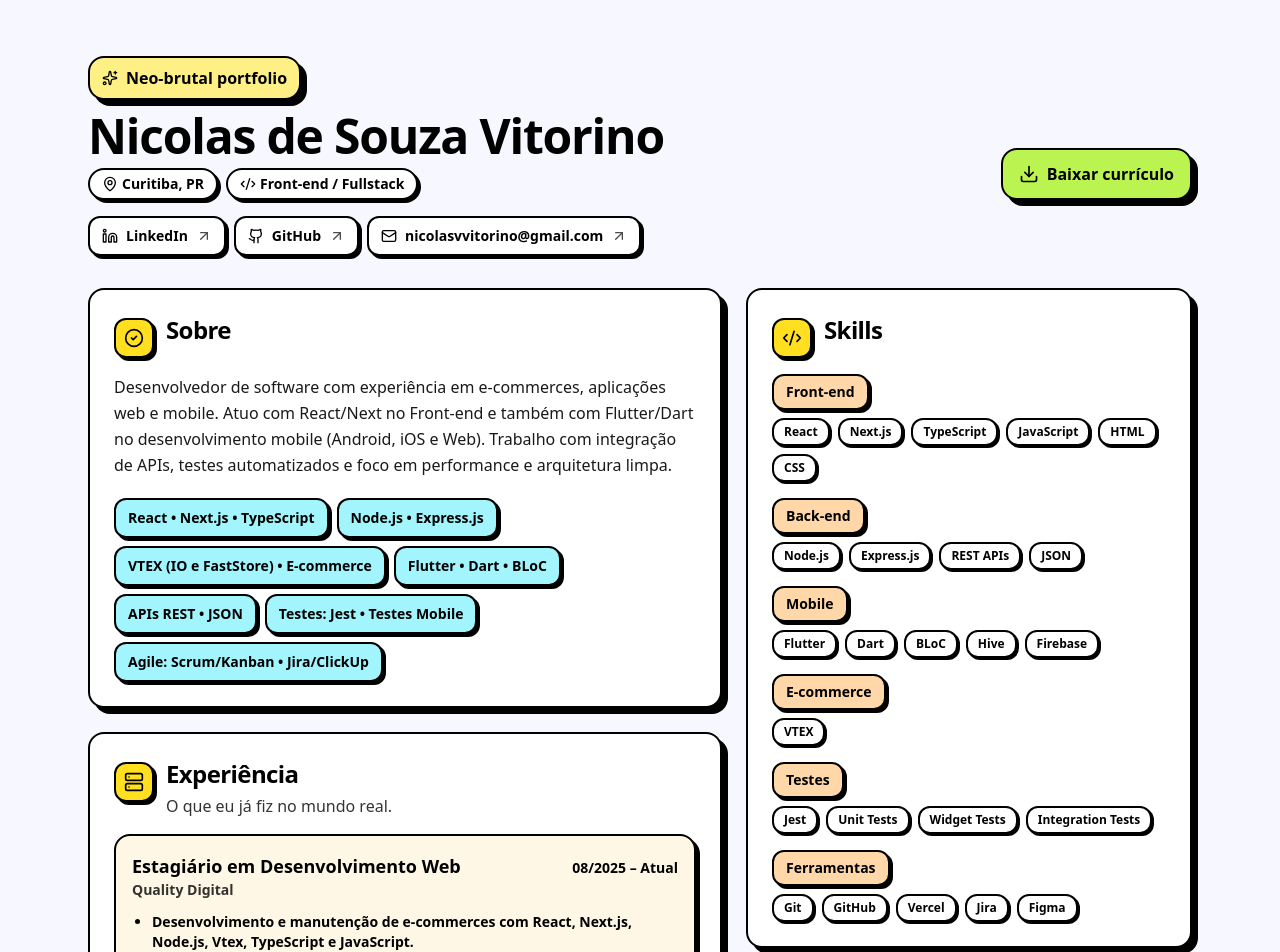
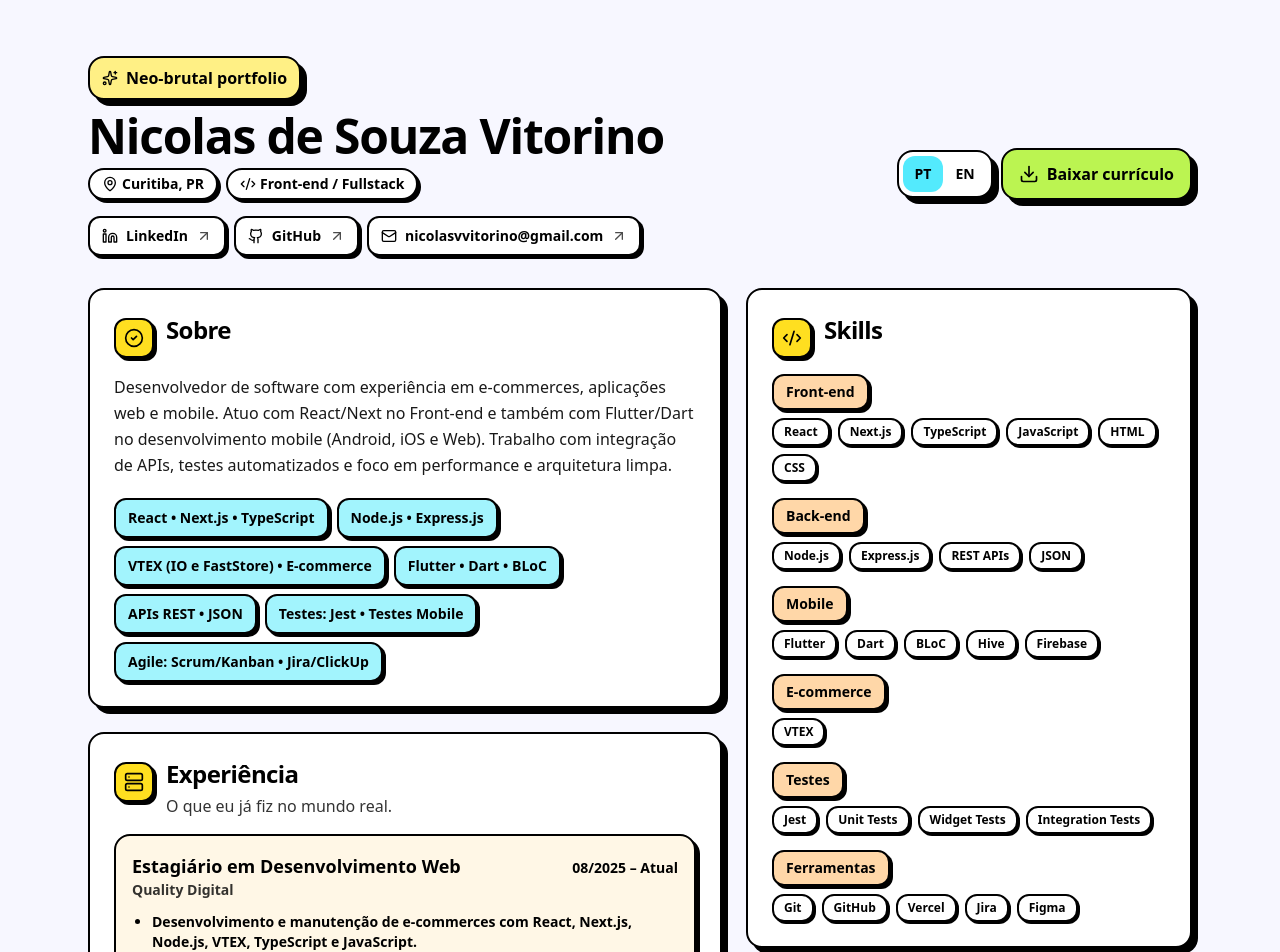
Before and after one commit to nicolasvitorino/site-resume, a React (Vite) app: page / in a window 1280 px wide. Shown: the top 952 px of the page. Built offline with nearby package versions, Linux system fonts and the light colour scheme.

Commit message:
Implement language toggle with translations
Add language toggle functionality and translations

```diff
--- a/src/index.jsx
+++ b/src/index.jsx
@@ -1,10 +1,9 @@
-import React, { useMemo } from "react";
+import React, { useMemo, useState, useEffect } from "react";
 import { motion } from "framer-motion";
 import {
   Github,
   Linkedin,
   Mail,
-  Phone,
   MapPin,
   ArrowUpRight,
   Download,
@@ -16,7 +15,6 @@ import {
 } from "lucide-react";
 
 // Neo-brutalism landing page (single-file). Tailwind is available in preview.
-
 const RESUME_URL = "/cv-nicolas.pdf";
 
 const Pill = ({ children }) => (
@@ -62,10 +60,96 @@ const IconLink = ({ href, icon: Icon, label }) => (
   </a>
 );
 
-// Kept as a constant to avoid accidental ReferenceErrors in JSX.
-const ROLE_PILL_TEXT = "Front-end / Fullstack";
+function LanguageToggle({ lang, setLang }) {
+  return (
+    <div className="inline-flex items-center rounded-2xl border-2 border-black bg-white p-1 shadow-[6px_6px_0_0_#000]">
+      <button
+        type="button"
+        onClick={() => setLang("pt")}
+        className={`rounded-xl px-3 py-2 text-sm font-black transition-transform active:translate-x-[1px] active:translate-y-[1px] ${
+          lang === "pt" ? "bg-cyan-300" : "bg-white"
+        }`}
+      >
+        PT
+      </button>
+      <button
+        type="button"
+        onClick={() => setLang("en")}
+        className={`rounded-xl px-3 py-2 text-sm font-black transition-transform active:translate-x-[1px] active:translate-y-[1px] ${
+          lang === "en" ? "bg-cyan-300" : "bg-white"
+        }`}
+      >
+        EN
+      </button>
+    </div>
+  );
+}
 
 export default function NeoBrutalLanding() {
+  const [lang, setLang] = useState("pt");
+
+  // Persist language
+  useEffect(() => {
+    const saved = localStorage.getItem("lang");
+    if (saved === "pt" || saved === "en") setLang(saved);
+  }, []);
+
+  useEffect(() => {
+    localStorage.setItem("lang", lang);
+  }, [lang]);
+
+  const t = useMemo(
+    () => ({
+      pt: {
+        badge: "Neo-brutal portfolio",
+        rolePill: "Front-end / Fullstack",
+        download: "Baixar currículo",
+        about: "Sobre",
+        experience: "Experiência",
+        experienceSubtitle: "O que eu já fiz no mundo real.",
+        projects: "Projetos",
+        skills: "Skills",
+        contact: "Contate-me",
+        viewLinkedIn: "Ver LinkedIn",
+        viewGithub: "Ver GitHub",
+        sendEmail: "Mandar e-mail",
+        footer: "Feito com React + Tailwind — estilo Neo-Brutalism.",
+        skillGroups: {
+          frontend: "Front-end",
+          backend: "Back-end",
+          mobile: "Mobile",
+          ecommerce: "E-commerce",
+          testing: "Testes",
+          tools: "Ferramentas",
+        },
+      },
+      en: {
+        badge: "Neo-brutal portfolio",
+        rolePill: "Front-end / Fullstack",
+        download: "Download resume",
+        about: "About",
+        experience: "Experience",
+        experienceSubtitle: "What I’ve built in the real world.",
+        projects: "Projects",
+        skills: "Skills",
+        contact: "Contact",
+        viewLinkedIn: "View LinkedIn",
+        viewGithub: "View GitHub",
+        sendEmail: "Send email",
+        footer: "Built with React + Tailwind — Neo-Brutalism style.",
+        skillGroups: {
+          frontend: "Front-end",
+          backend: "Back-end",
+          mobile: "Mobile",
+          ecommerce: "E-commerce",
+          testing: "Testing",
+          tools: "Tools",
+        },
+      },
+    }),
+    []
+  );
+
   const data = useMemo(
     () => ({
       name: "Nicolas de Souza Vitorino",
@@ -76,8 +160,10 @@ export default function NeoBrutalLanding() {
         linkedin: "https://linkedin.com/in/nicolasvitorino",
         github: "https://github.com/nicolasvitorino",
       },
-      summary:
-        "Desenvolvedor de software com experiência em e-commerces, aplicações web e mobile. Atuo com React/Next no Front-end e também com Flutter/Dart no desenvolvimento mobile (Android, iOS e Web). Trabalho com integração de APIs, testes automatizados e foco em performance e arquitetura limpa.",
+      summary: {
+        pt: "Desenvolvedor de software com experiência em e-commerces, aplicações web e mobile. Atuo com React/Next no Front-end e também com Flutter/Dart no desenvolvimento mobile (Android, iOS e Web). Trabalho com integração de APIs, testes automatizados e foco em performance e arquitetura limpa.",
+        en: "Software developer experienced in e-commerce, web and mobile apps. I work with React/Next on the front-end and Flutter/Dart for mobile development (Android, iOS and Web). I focus on API integrations, automated tests, performance and clean architecture.",
+      },
       highlights: [
         "React • Next.js • TypeScript",
         "Node.js • Express.js",
@@ -89,32 +175,51 @@ export default function NeoBrutalLanding() {
       ],
       experience: [
         {
-          title: "Estagiário em Desenvolvimento Web",
+          title: { pt: "Estagiário em Desenvolvimento Web", en: "Web Development Intern" },
           company: "Quality Digital",
-          period: "08/2025 – Atual",
-          bullets: [
-            "Desenvolvimento e manutenção de e-commerces com React, Next.js, Node.js, Vtex, TypeScript e JavaScript.",
+          period: { pt: "08/2025 – Atual", en: "Aug/2025 – Present" },
+          bullets: {
+            pt: [
+              "Desenvolvimento e manutenção de e-commerces com React, Next.js, Node.js, VTEX, TypeScript e JavaScript.",
               "Atuação em projeto internacional (ODP Business), maior case da VTEX.",
               "Integração com APIs REST, correções e melhorias de UX/performance.",
               "Testes unitários com Jest.",
               "Rotina ágil (Scrum/Kanban) com Jira e colaboração em time.",
             ],
+            en: [
+              "Developing and maintaining e-commerce projects with React, Next.js, Node.js, VTEX, TypeScript and JavaScript.",
+              "Working on an international project (ODP Business), one of VTEX’s biggest cases.",
+              "REST API integrations, bug fixes, and UX/performance improvements.",
+              "Unit testing with Jest.",
+              "Agile routine (Scrum/Kanban) using Jira and teamwork collaboration.",
+            ],
+          },
         },
         {
-          title: "Estagiário em Desenvolvimento Mobile",
+          title: { pt: "Estagiário em Desenvolvimento Mobile", en: "Mobile Development Intern" },
           company: "Fitmass S.A.",
-          period: "07/2024 – 07/2025",
-          bullets: [
+          period: { pt: "07/2024 – 07/2025", en: "Jul/2024 – Jul/2025" },
+          bullets: {
+            pt: [
               "Desenvolvimento de apps com Flutter/Dart (Android, iOS e Web).",
               "Integração com APIs REST, GraphQL e Firebase; foco em qualidade e testes automatizados.",
               "Aplicação de boas práticas (Clean Code, OOP) e refatorações.",
             ],
+            en: [
+              "Built apps with Flutter/Dart (Android, iOS and Web).",
+              "Integrated REST APIs, GraphQL and Firebase; focusing on quality and automated testing.",
+              "Applied best practices (Clean Code, OOP) and refactoring.",
+            ],
+          },
         },
       ],
       projects: [
         {
           name: "TaskiToDo",
-          tagline: "App offline de tarefas (Flutter) com CRUD e busca.",
+          tagline: {
+            pt: "App offline de tarefas (Flutter) com CRUD e busca.",
+            en: "Offline task manager (Flutter) with CRUD and search.",
+          },
           stack: ["Flutter", "Dart", "BLoC", "Hive", "MVVM"],
           url: "https://github.com/nicolasvitorino/TaskiToDo",
         },
@@ -153,27 +258,31 @@ export default function NeoBrutalLanding() {
             <div>
               <div className="mb-3 inline-flex items-center gap-2 rounded-2xl border-2 border-black bg-yellow-200 px-3 py-2 font-bold shadow-[6px_6px_0_0_#000]">
                 <Sparkles className="h-4 w-4" />
-                Neo-brutal portfolio
+                {t[lang].badge}
               </div>
+
               <h1 className="text-3xl font-black tracking-tight md:text-5xl">
                 {data.name}
               </h1>
+
               <div className="mt-2 flex flex-wrap items-center gap-2">
                 <Pill>
                   <MapPin className="h-4 w-4" /> {data.location}
                 </Pill>
                 <Pill>
-                  <Code2 className="h-4 w-4" /> {ROLE_PILL_TEXT}
+                  <Code2 className="h-4 w-4" /> {t[lang].rolePill}
                 </Pill>
               </div>
             </div>
 
             <div className="flex flex-wrap items-center gap-2">
+              <LanguageToggle lang={lang} setLang={setLang} />
+
               <a
                 href={RESUME_URL}
                 className="inline-flex items-center gap-2 rounded-2xl border-2 border-black bg-lime-300 px-4 py-3 font-black shadow-[6px_6px_0_0_#000] transition-transform active:translate-x-[2px] active:translate-y-[2px]"
               >
-                <Download className="h-5 w-5" /> Baixar currículo
+                <Download className="h-5 w-5" /> {t[lang].download}
               </a>
             </div>
           </div>
@@ -195,12 +304,9 @@ export default function NeoBrutalLanding() {
               transition={{ duration: 0.5, delay: 0.05 }}
             >
               <Card className="p-6">
-                <SectionTitle
-                  icon={CheckCircle2}
-                  title="Sobre"
-                />
+                <SectionTitle icon={CheckCircle2} title={t[lang].about} />
                 <p className="text-base font-medium leading-relaxed text-black/90">
-                  {data.summary}
+                  {data.summary[lang]}
                 </p>
 
                 <div className="mt-5 flex flex-wrap gap-2">
@@ -225,26 +331,28 @@ export default function NeoBrutalLanding() {
               <Card className="p-6">
                 <SectionTitle
                   icon={Server}
-                  title="Experiência"
-                  subtitle="O que eu já fiz no mundo real."
+                  title={t[lang].experience}
+                  subtitle={t[lang].experienceSubtitle}
                 />
+
                 <div className="space-y-5">
                   {data.experience.map((xp) => (
                     <div
-                      key={`${xp.company}-${xp.title}`}
+                      key={`${xp.company}-${xp.title.pt}`}
                       className="rounded-2xl border-2 border-black bg-[#fff7e6] p-4 shadow-[4px_4px_0_0_#000]"
                     >
                       <div className="flex flex-col gap-1 md:flex-row md:items-baseline md:justify-between">
                         <div>
-                          <div className="text-lg font-black">{xp.title}</div>
+                          <div className="text-lg font-black">{xp.title[lang]}</div>
                           <div className="text-sm font-bold text-black/80">
                             {xp.company}
                           </div>
                         </div>
-                        <div className="text-sm font-extrabold">{xp.period}</div>
+                        <div className="text-sm font-extrabold">{xp.period[lang]}</div>
                       </div>
+
                       <ul className="mt-3 list-disc space-y-2 pl-5 text-sm font-semibold">
-                        {xp.bullets.map((b) => (
+                        {xp.bullets[lang].map((b) => (
                           <li key={b}>{b}</li>
                         ))}
                       </ul>
@@ -261,10 +369,7 @@ export default function NeoBrutalLanding() {
               className="mt-6"
             >
               <Card className="p-6">
-                <SectionTitle
-                  icon={Smartphone}
-                  title="Projetos"
-                />
+                <SectionTitle icon={Smartphone} title={t[lang].projects} />
 
                 <div className="grid gap-4 md:grid-cols-2">
                   {data.projects.map((p) => (
@@ -279,11 +384,12 @@ export default function NeoBrutalLanding() {
                         <div>
                           <div className="text-lg font-black">{p.name}</div>
                           <div className="mt-1 text-sm font-semibold text-black/80">
-                            {p.tagline}
+                            {p.tagline[lang]}
                           </div>
                         </div>
                         <ArrowUpRight className="h-5 w-5 opacity-70 transition-transform group-hover:-translate-y-0.5 group-hover:translate-x-0.5" />
                       </div>
+
                       <div className="mt-3 flex flex-wrap gap-2">
                         {p.stack.map((s) => (
                           <span
@@ -309,18 +415,15 @@ export default function NeoBrutalLanding() {
               transition={{ duration: 0.5, delay: 0.08 }}
             >
               <Card className="p-6">
-                <SectionTitle
-                  icon={Code2}
-                  title="Skills"
-                />
+                <SectionTitle icon={Code2} title={t[lang].skills} />
 
                 <div className="space-y-4">
-                  <SkillGroup title="Front-end" items={data.skills.frontend} />
-                  <SkillGroup title="Back-end" items={data.skills.backend} />
-                  <SkillGroup title="Mobile" items={data.skills.mobile} />
-                  <SkillGroup title="E-commerce" items={data.skills.ecommerce} />
-                  <SkillGroup title="Testes" items={data.skills.testing} />
-                  <SkillGroup title="Ferramentas" items={data.skills.tools} />
+                  <SkillGroup title={t[lang].skillGroups.frontend} items={data.skills.frontend} />
+                  <SkillGroup title={t[lang].skillGroups.backend} items={data.skills.backend} />
+                  <SkillGroup title={t[lang].skillGroups.mobile} items={data.skills.mobile} />
+                  <SkillGroup title={t[lang].skillGroups.ecommerce} items={data.skills.ecommerce} />
+                  <SkillGroup title={t[lang].skillGroups.testing} items={data.skills.testing} />
+                  <SkillGroup title={t[lang].skillGroups.tools} items={data.skills.tools} />
                 </div>
               </Card>
             </motion.div>
@@ -332,10 +435,7 @@ export default function NeoBrutalLanding() {
               className="mt-6"
             >
               <Card className="p-6">
-                <SectionTitle
-                  icon={Sparkles}
-                  title="Contate-me"
-                />
+                <SectionTitle icon={Sparkles} title={t[lang].contact} />
 
                 <div className="grid gap-3">
                   <a
@@ -344,31 +444,31 @@ export default function NeoBrutalLanding() {
                     rel="noreferrer"
                     className="rounded-2xl border-2 border-black bg-yellow-300 px-4 py-3 text-center font-black shadow-[6px_6px_0_0_#000] transition-transform active:translate-x-[2px] active:translate-y-[2px]"
                   >
-                    Ver LinkedIn
+                    {t[lang].viewLinkedIn}
                   </a>
+
                   <a
                     href={data.links.github}
                     target="_blank"
                     rel="noreferrer"
                     className="rounded-2xl border-2 border-black bg-cyan-300 px-4 py-3 text-center font-black shadow-[6px_6px_0_0_#000] transition-transform active:translate-x-[2px] active:translate-y-[2px]"
                   >
-                    Ver GitHub
+                    {t[lang].viewGithub}
                   </a>
+
                   <a
                     href={`mailto:${data.email}`}
                     className="rounded-2xl border-2 border-black bg-lime-300 px-4 py-3 text-center font-black shadow-[6px_6px_0_0_#000] transition-transform active:translate-x-[2px] active:translate-y-[2px]"
                   >
-                    Mandar e-mail
+                    {t[lang].sendEmail}
                   </a>
                 </div>
               </Card>
             </motion.div>
 
-
             <footer className="mt-6 text-center text-xs font-bold text-black/70">
-              Feito com React + Tailwind — estilo Neo-Brutalism.
+              {t[lang].footer}
             </footer>
-
           </div>
         </div>
       </div>
```
Lines whose indentation alone changed are shown as unchanged.
